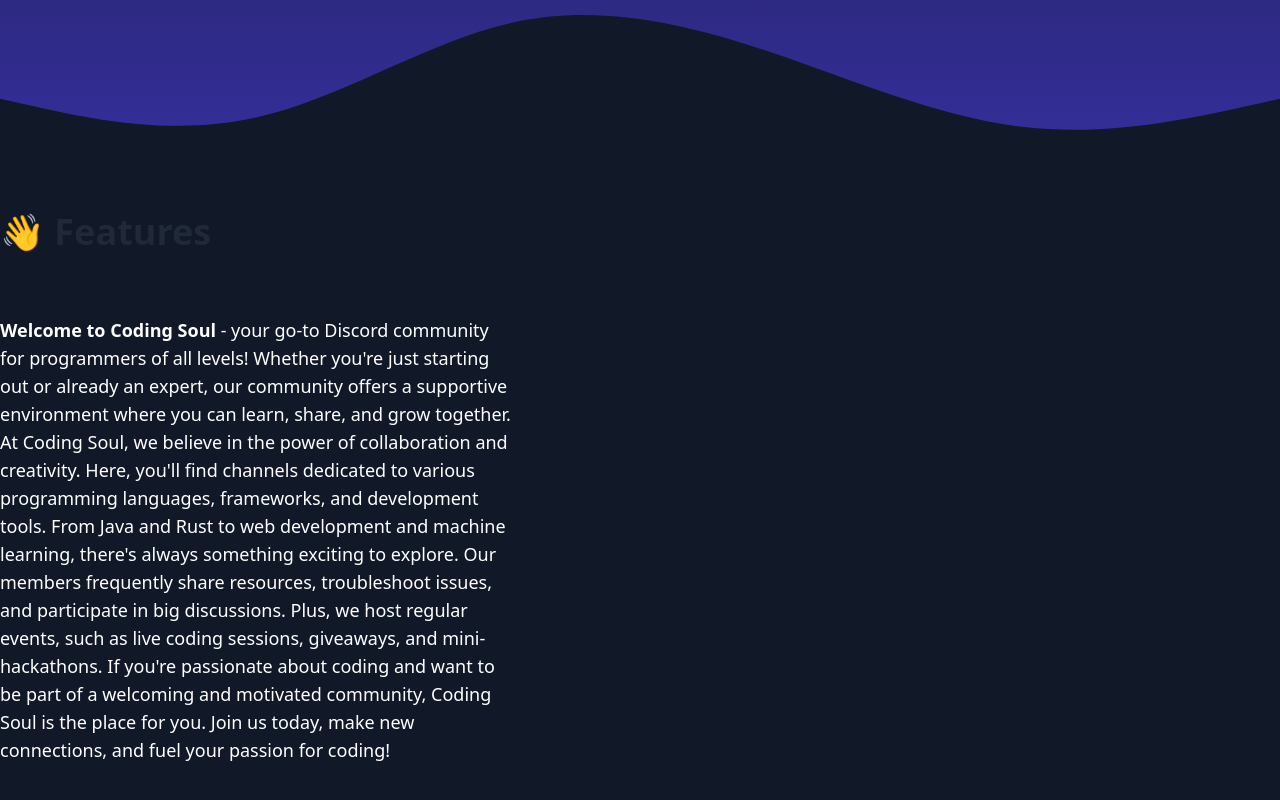
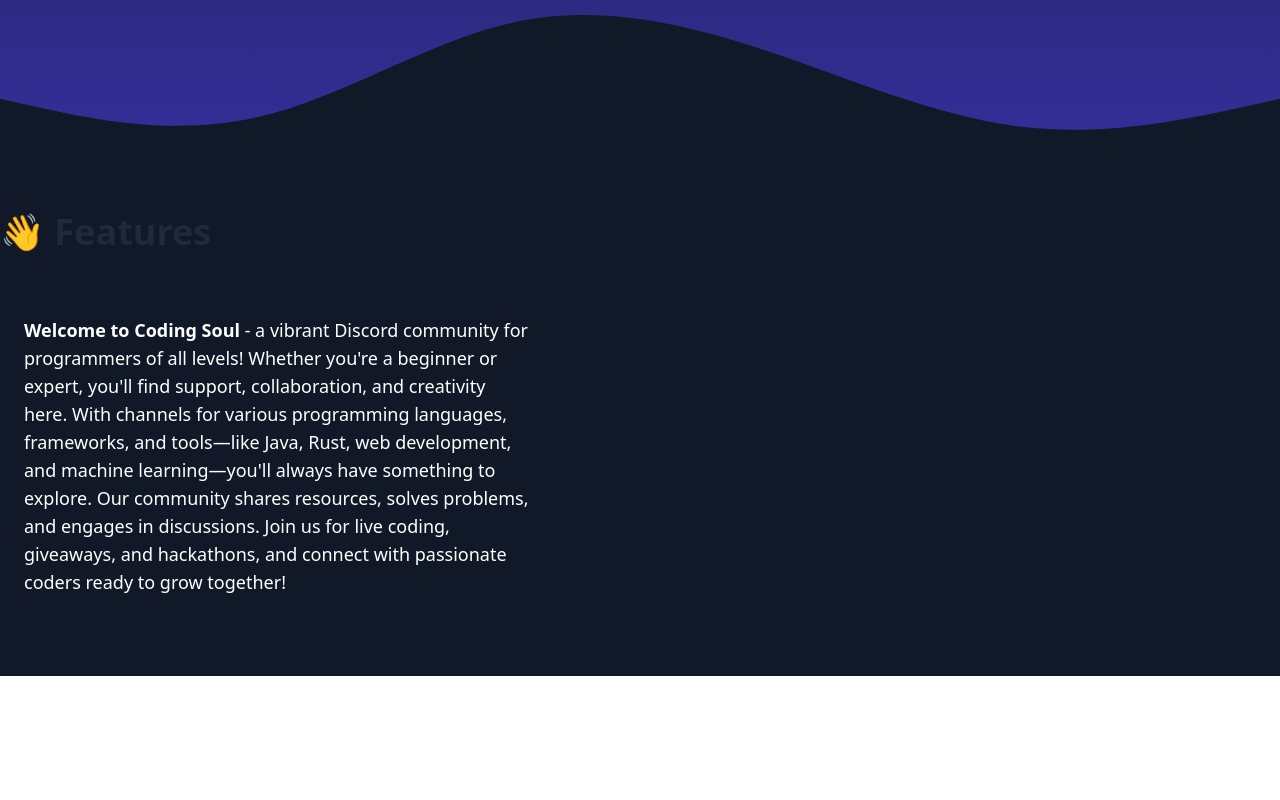
Before and after one commit to DevJohannes/Homepage, a React (Vite) app in the folder homepage/: page / in a window 1280 px wide. Shown: the part 588-1388 px from the top of the page. After the commit the page ends 1264 px from the top, so only its background shows below. Built offline with nearby package versions, Linux system fonts and the light colour scheme.

Commit message:
chore: edited text

```diff
--- a/homepage/src/components/Features.jsx
+++ b/homepage/src/components/Features.jsx
@@ -5,12 +5,8 @@ const Features = () => {
     <div className='flex flex-col items-start'>
         <h2 className="text-4xl font-bold mb-4">👋 Features</h2>
         <div className="divider w-2/6"></div>
-        <p className='w-2/5 text-left text-lg text-white'>
-        <span className='font-bold'>Welcome to Coding Soul</span> - your go-to Discord community for programmers of all levels! Whether you're just starting out or already an expert, our community offers a supportive environment where you can learn, share, and grow together.
-        At Coding Soul, we believe in the power of collaboration and creativity. Here, you'll find channels dedicated to various programming languages, frameworks, and development tools. From Java and Rust to web development and machine learning, there's always something exciting to explore.
-        Our members frequently share resources, troubleshoot issues, and participate in big discussions. Plus, we host regular events, such as live coding sessions, giveaways, and mini-hackathons.
-        If you're passionate about coding and want to be part of a welcoming and motivated community, Coding Soul is the place for you. Join us today, make new connections, and fuel your passion for coding!
-        </p>
+        <p className='pl-6 w-5/12 text-left text-lg text-white'>
+        <span className='font-bold'>Welcome to Coding Soul</span> - a vibrant Discord community for programmers of all levels! Whether you're a beginner or expert, you'll find support, collaboration, and creativity here. With channels for various programming languages, frameworks, and tools—like Java, Rust, web development, and machine learning—you'll always have something to explore. Our community shares resources, solves problems, and engages in discussions. Join us for live coding, giveaways, and hackathons, and connect with passionate coders ready to grow together!</p>
     </div>
   )
 }
```
